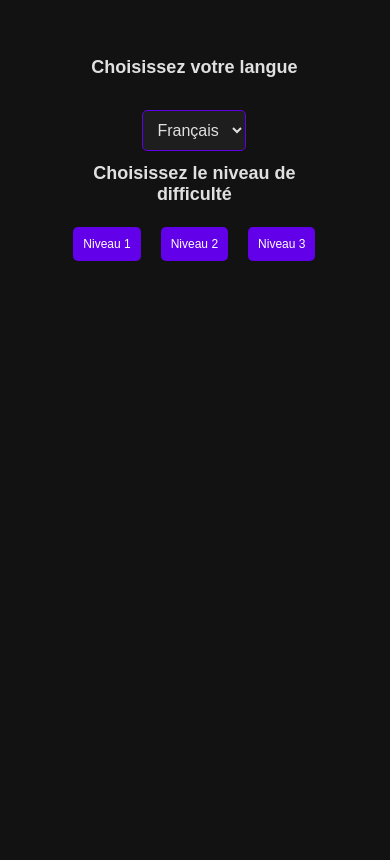
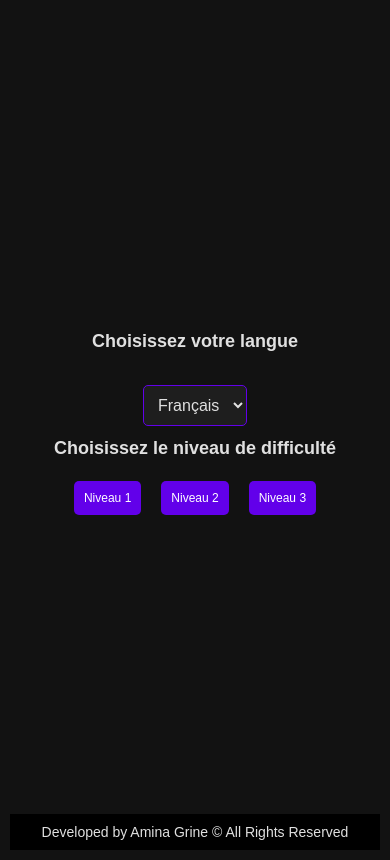
Before and after one commit to aminagr/AlgerianLanguageQuiz, a React (Vite) app: page / in a window 390 px wide. Built offline with nearby package versions, Linux system fonts and the light colour scheme.

Commit message:
Quiz Code Updated

```diff
--- a/src/App.jsx
+++ b/src/App.jsx
@@ -4,11 +4,15 @@ import Quiz from './Quiz';
 
 function App() {
   const [startQuiz, setStartQuiz] = React.useState(false);
-
   return (
-    <div className="App">
-      {startQuiz ? <Quiz setStartQuiz={setStartQuiz} /> : <Home setStartQuiz={setStartQuiz} />}
-    </div>
+    <>
+      <div className="App">
+        {startQuiz ? <Quiz setStartQuiz={setStartQuiz} /> : <Home setStartQuiz={setStartQuiz} />}
+      </div>
+      <footer className="footer">
+        Developed by Amina Grine © All Rights Reserved
+      </footer>
+    </>
   );
 }
 
--- a/src/Styles.css
+++ b/src/Styles.css
@@ -1,12 +1,17 @@
-body {
-  background-color: #121212;
-  color: #e0e0e0;
+html, body {
+  height: 100%; /* S'assurer que le body prend toute la hauteur */
+  margin: 0; /* Éliminer les marges par défaut */
+  background-color: #121212; /* Fond global */
+  color: #e0e0e0; /* Couleur du texte global */
   font-family: 'Arial', sans-serif;
+}
+
+.App {
+  min-height: calc(100vh - 40px); /* Ajuster la hauteur pour le footer */
   display: flex;
-  justify-content: center;
-  align-items: center;
-  height: 100vh;
-  margin: 0;
+  flex-direction: column; /* Disposer les éléments en colonne */
+  justify-content: center; /* Centrer verticalement le contenu principal */
+  align-items: center; /* Centrer horizontalement le contenu */
 }
 
 .home, .quiz {
@@ -99,24 +104,22 @@ select:hover {
 .correct-answer {
   color: green;
 }
-.quit-button-mob{display :none;}
 
-.question-number {
-  font-size: 18px;
-  color: #e0e0e0;
-  margin: 10px 0;
-  animation: fadeIn 0.5s; /* Animation d'apparition */
+.quit-button-mob { display: none; }
+
+.footer {
+  background-color: black;
+  color: #e0e0e0; /* Couleur du texte */
+  text-align: center; /* Centrer le texte */
+  padding: 10px 0; /* Espacement vertical */
+  width: 100%; /* Prendre toute la largeur */
+  position: relative; /* Garder la position relative */
 }
-
 
 @media (max-width: 600px) {
   body {
     height: auto; /* Permettre un défilement sur mobile */
     padding: 10px; /* Ajouter un peu d'espace sur les bords */
-    display: flex; /* Utiliser flexbox pour le centrage */
-    flex-direction: column; /* Disposer les éléments en colonne */
-    justify-content: flex-start; /* Aligner en haut pour le défilement */
-    align-items: center; /* Centrer horizontalement */
   }
 
   h1 {
@@ -140,7 +143,6 @@ select:hover {
     position: absolute;
     top: 10px;
     right: 10px;
-
     font-size: 18px; /* Taille de l'icône */
     background: none;
     border: none;
@@ -182,6 +184,10 @@ select:hover {
   .quit-button-mob span {
     display: none; /* Cacher le texte sur mobile */
   }
+
+  .footer {
+    font-size: 14px; /* Ajuster la taille de la police pour mobile */
+  }
 }
 
 @media (max-width: 400px) {
```
Also changed, not shown: src/footer.jsx (+3 -7 lines), src/header.jsx (+3 -7 lines).
